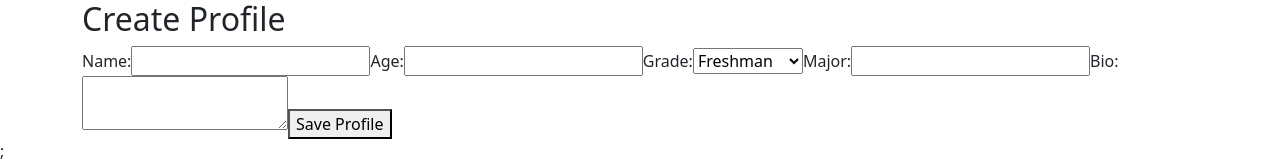
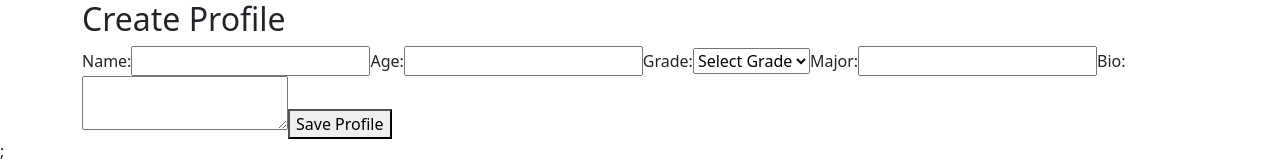
Before and after one commit to bhavyapkrishna/couch-meets-table, a React (Create React App) app in the folder client/: page /createProfile in a window 1280 px wide. Shown: the top 161 px of the page. Built offline with nearby package versions, Linux system fonts and the light colour scheme.

Commit message:
select default

```diff
--- a/client/src/pages/CreateProfilePage.js
+++ b/client/src/pages/CreateProfilePage.js
@@ -51,6 +51,7 @@ const CreateProfilePage = () => {
 
                 <label>Grade:</label>
                 <select name="grade" value={profile.grade} onChange={handleChange} required >
+                    <option value="">Select Grade</option>
                     <option value="Freshman">Freshman</option>
                     <option value="Sophomore">Sophomore</option>
                     <option value="Junior">Junior</option>
```
